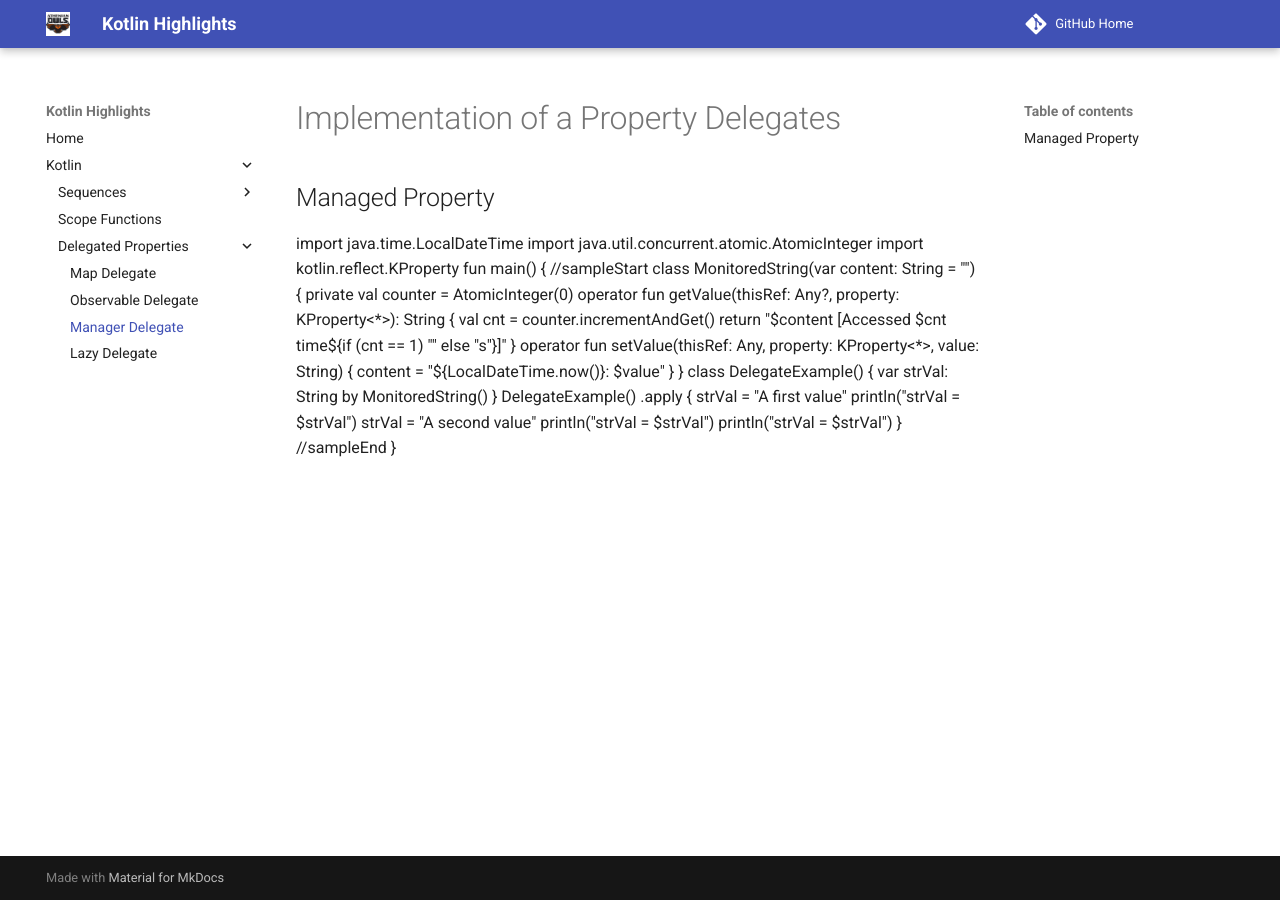
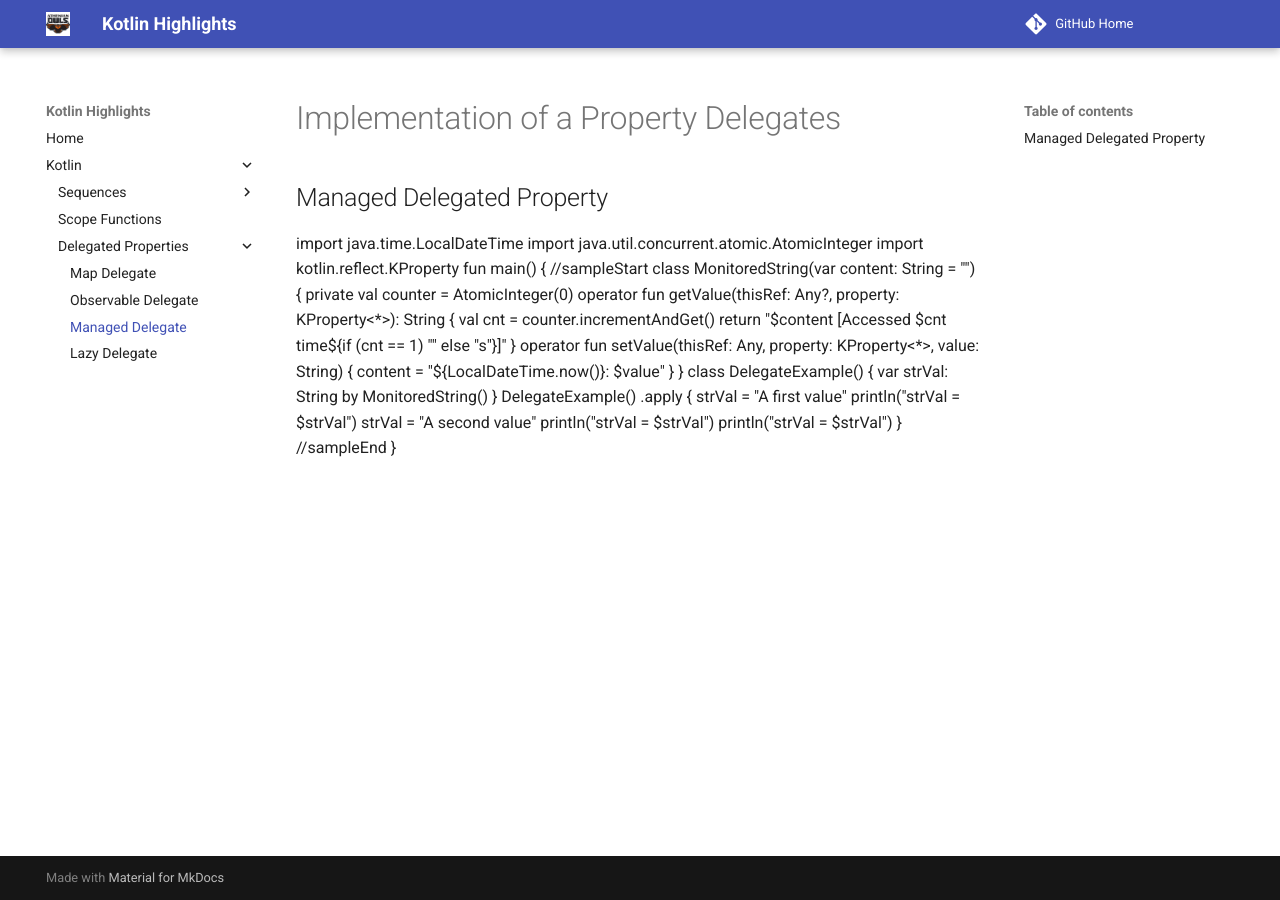
Before and after one commit to athenian-programming/kotlin-highlights, an MkDocs documentation site: the page built from docs/managed-delegate.md, in a window 1280 px wide. Built offline with MkDocs 1.6.1 and Material for MkDocs 9.7.7, drawn with Linux system fonts in a browser that asks for light colours.

Commit message:
Update docs

```diff
--- a/docs/manager-delegate.md
+++ b/docs/managed-delegate.md
@@ -1,6 +1,6 @@
 # Implementation of a Property Delegates
 
-## Managed Property
+## Managed Delegated Property
 
 <div class="kotlin-code">
 import java.time.LocalDateTime
--- a/mkdocs.yml
+++ b/mkdocs.yml
@@ -17,7 +17,7 @@ nav:
       - Delegated Properties:
           - Map Delegate: map-delegate.md
           - Observable Delegate: observable-delegate.md
-          - Manager Delegate: manager-delegate.md
+          - Managed Delegate: managed-delegate.md
           - Lazy Delegate: lazy-delegate.md
 
 theme:
```
Also changed, not shown: README.md (+3 -3 lines).
